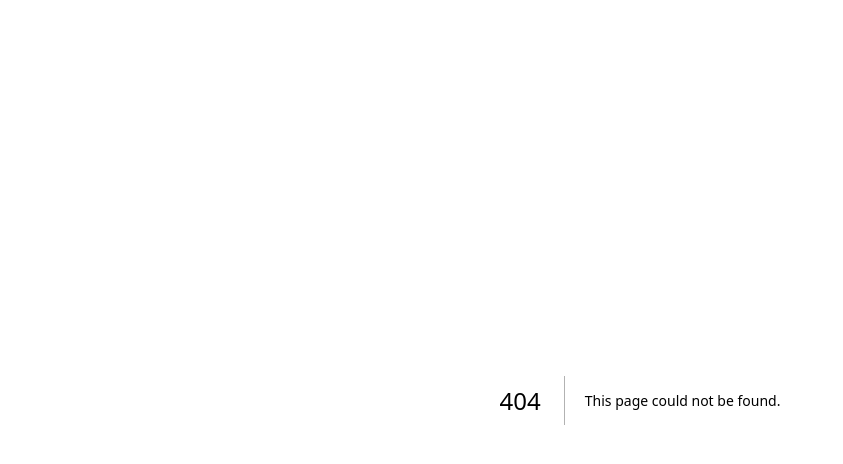
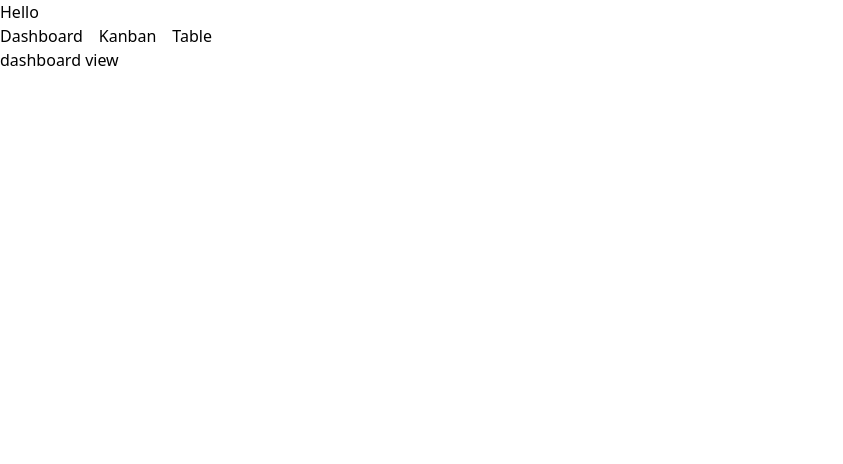
Before and after one commit to daniel-kadlec/Sway, a Next.js app: page /dashboard in a window 1280 px wide. Before the commit this address had no page. Shown: the top 464 px of the page, without its empty margins (0-843 px from the left). Built offline with nearby package versions, Linux system fonts and the light colour scheme.

Commit message:
Feat: basic routing setup, file structure

```diff
--- /dev/null
+++ b/app/components/navbar.tsx
@@ -0,0 +1,13 @@
+export default function Navbar(){
+    return  (
+        <>
+            <h1>Hello</h1>
+            <span className={'flex flex-row gap-4'}>
+                <a href="/dashboard">Dashboard</a>
+                <a href="/kanban">Kanban</a>
+                <a href="/table">Table</a>
+            </span>
+
+        </>
+    )
+}
--- /dev/null
+++ b/app/dashboard/page.tsx
@@ -0,0 +1,5 @@
+export default function Dashoard(){
+    return(
+        <h1>dashboard view</h1>
+    )
+}
--- /dev/null
+++ b/app/kanban/page.tsx
@@ -0,0 +1,5 @@
+export default function Kanban(){
+    return(
+        <h1>kanban view</h1>
+    )
+}
--- a/app/layout.tsx
+++ b/app/layout.tsx
@@ -1,12 +1,14 @@
-
+import "./globals.css";
+import Navbar from "@/app/components/navbar";
 export default function RootLayout({
   children,
 }: Readonly<{
   children: React.ReactNode;
 }>) {
   return (
-    <html lang="en">
+    <html lang="en" suppressHydrationWarning>
       <body>
+      <Navbar/>
         {children}
       </body>
     </html>
--- a/app/page.tsx
+++ b/app/page.tsx
@@ -1,8 +1,5 @@
+import { redirect } from "next/navigation";
 
 export default function Home() {
-  return (
-    <>
-
-    </>
-  );
+  redirect("/dashboard");
 }
--- /dev/null
+++ b/app/table/page.tsx
@@ -0,0 +1,5 @@
+export default function Kanban(){
+    return(
+        <h1>table view</h1>
+    )
+}
```
